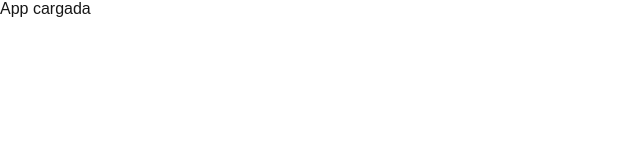
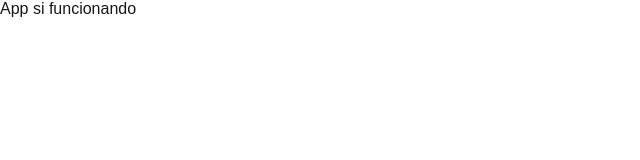
Before and after one commit to Toricolol/eva3_Progamacion, a Next.js app: page / in a window 1280 px wide. Shown: the top 160 px of the page, without its empty margins (0-640 px from the left). Built offline with nearby package versions, Linux system fonts and the light colour scheme.

Commit message:
commit 2
me carga la pagina

```diff
--- a/src/app/page.tsx
+++ b/src/app/page.tsx
@@ -15,7 +15,7 @@ export default function Page() {
 
   return (
     <main>
-      <p>App cargada</p>
+      <p>App si funcionando</p>
     </main>
   );
 }
```
